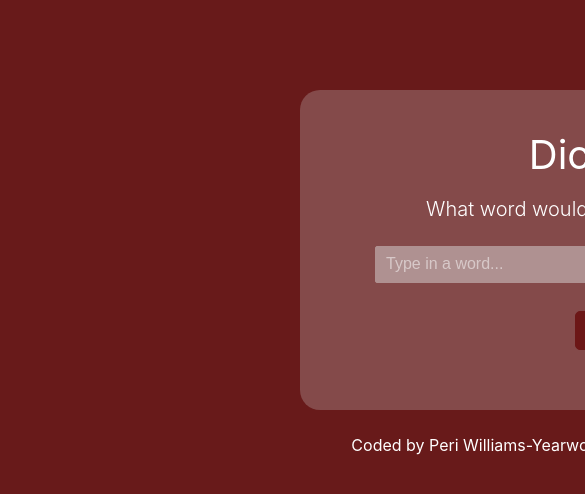
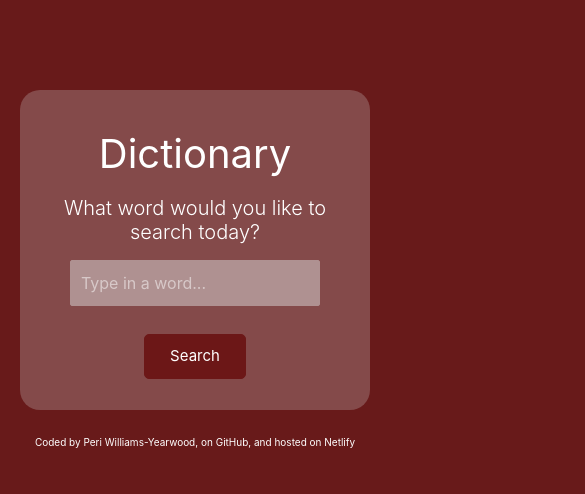
Before and after one commit to Pezza242/my-dictionary-project, a React (Create React App) app: page / in a window 390 px wide. Shown: the top 494 px of the page, 585 px wide, since content can reach past the window. Built offline with nearby package versions, Linux system fonts and the light colour scheme.

Commit message:
Made dictionary app responsive
Added Bootstrap to the code,
Added the "Learn More" section inside the results column

```diff
--- a/public/index.html
+++ b/public/index.html
@@ -8,6 +8,12 @@
     <meta
       name="description"
       content="Web site created using create-react-app"
+    />
+    <link
+      href="https://cdn.jsdelivr.net/npm/bootstrap@5.3.8/dist/css/bootstrap.min.css"
+      rel="stylesheet"
+      integrity="sha384-sRIl4kxILFvY47J16cr9ZwB07vP4J8+LH7qKQnuqkuIAvNWLzeN8tE5YBujZqJLB"
+      crossorigin="anonymous"
     />
     <link rel="apple-touch-icon" href="%PUBLIC_URL%/logo192.png" />
     <!--
--- a/src/App.css
+++ b/src/App.css
@@ -1,6 +1,18 @@
+@media (max-width: 650px) {
+  footer {
+    font-size: 12px;
+    text-align: center;
+    display: block;
+    margin: 0px auto;
+  }
+}
+@media (max-width: 400px) {
+  footer {
+    font-size: 10px;
+  }
+}
 .App {
   text-align: center;
-  min-width: fit-content;
 }
 body {
   background-color: #681a1a;
@@ -10,7 +22,6 @@ header {
 }
 footer {
   margin: 25px 0px;
-  margin-right: 35px;
   color: white;
   text-align: center;
 }
--- a/src/dictionary.css
+++ b/src/dictionary.css
@@ -1,6 +1,22 @@
-.search-box {
+@media (max-width: 650px) {
+  #search-box {
+    max-width: 400px;
+  }
+  .search-bar {
+    max-width: 300px;
+  }
+}
+@media (max-width: 400px) {
+  #search-box {
+    max-width: 350px;
+  }
+  .search-bar {
+    max-width: 250px;
+  }
+}
+#search-box {
   background-color: #844a4a;
-  margin: 0px 300px;
+  margin: 0px auto;
   margin-top: 90px;
   width: 650px;
   height: 320px;
--- a/src/dictionary.js
+++ b/src/dictionary.js
@@ -38,7 +38,7 @@ export default function Dictionary() {
 
   return (
     <div className="Dictionary">
-      <div className="search-box">
+      <div id="search-box" className="container-fluid">
         <h1 className="heading">Dictionary</h1>
         <h2 className="sub-heading">
           What word would you like to search today?
--- a/src/photos.js
+++ b/src/photos.js
@@ -13,12 +13,16 @@ export default function Photos(props) {
                 target="_blank"
                 rel="noreferrer"
               >
-                <img src={photo.src.tiny} alt={photo.alt} width="230" />
+                <img
+                  className="picture"
+                  src={photo.src.tiny}
+                  alt={photo.alt}
+                  width="230"
+                />
               </a>
             </div>
           );
         })}
-        ;
       </div>
     );
   } else {
--- a/src/results.css
+++ b/src/results.css
@@ -1,3 +1,26 @@
+@media (max-width: 650px) {
+  .learn-more {
+    margin-left: 20px;
+  }
+  .results-box {
+    max-width: 400px;
+    margin-left: 10px;
+    margin-right: 25px;
+  }
+  .right {
+    padding: 0px;
+    margin-top: 20px;
+    position: relative;
+    right: 10px;
+  }
+  .synonym-box {
+    max-width: 300px;
+  }
+  .photos-box {
+    max-width: 300px;
+    margin-top: 20px;
+  }
+}
 hr {
   margin: 40px 35px;
   border: 0.3px solid white;
@@ -13,7 +36,6 @@ hr {
   font-weight: 300;
   font-size: 14px;
   margin: 0px;
-  margin-left: 150px;
 }
 a {
   color: white;
@@ -26,8 +48,8 @@ a:hover {
   margin: 0px auto;
   overflow: hidden;
 }
-.results-columns {
-  display: inline-flex;
+#results-columns {
+  margin: 0px 20px;
 }
 .results-box {
   background-color: #caafaf;
@@ -35,7 +57,7 @@ a:hover {
   border-radius: 10px;
   margin-top: 25px;
   margin-left: 0px;
-  margin-right: 100px;
+  margin-right: 50px;
   padding: 10px 30px;
   padding-right: 15px;
   width: 450px;
@@ -58,6 +80,9 @@ a:hover {
 }
 .definition {
   font-size: 18px;
+}
+.right {
+  margin-right: 20px;
 }
 .synonym-box {
   background-color: #844a4a;
@@ -90,8 +115,17 @@ a:hover {
   margin: 6px 8px;
 }
 .photos-box {
+  margin: 0px auto;
   margin-top: 30px;
   background-color: #844a4a;
   padding: 30px 0px;
   border-radius: 10px;
+  width: 400px;
 }
+.picture {
+  margin: 5px 0px;
+}
+.picture:hover {
+  transform: scale(1.25);
+  transition: all 150ms ease-in-out;
+}
--- a/src/results.js
+++ b/src/results.js
@@ -14,6 +14,8 @@ export default function Results(props) {
     return (
       <div className="Results">
         <hr />
+
+        <div id="results-columns" className="container-fluid row">
           <div className="learn-more">
             Dictionary
             <p className="line-2">
@@ -35,8 +37,7 @@ export default function Results(props) {
               </a>
             </p>
           </div>
-        <div className="results-columns">
-          <section className="results-box">
+          <section className="results-box col container">
             <h1 className="keyword">{props.data.word}</h1>
             <h2 className="phonetic">| {props.data.phonetic} |</h2>
             {props.data.meanings.map(function (meanings, index) {
@@ -47,12 +48,12 @@ export default function Results(props) {
               );
             })}
           </section>
-          <div className="right">
-            <section className="synonym-box">
+          <div className="right col container">
+            <section className="synonym-box row">
               <h1 className="similar-words">Similar words:</h1>
               <Synonyms synonym={synonyms} />
             </section>
-            <section className="photos-box">
+            <section className="photos-box row">
               <Photos photos={props.photo} />
             </section>
           </div>
```
Lines whose indentation alone changed are shown as unchanged.
